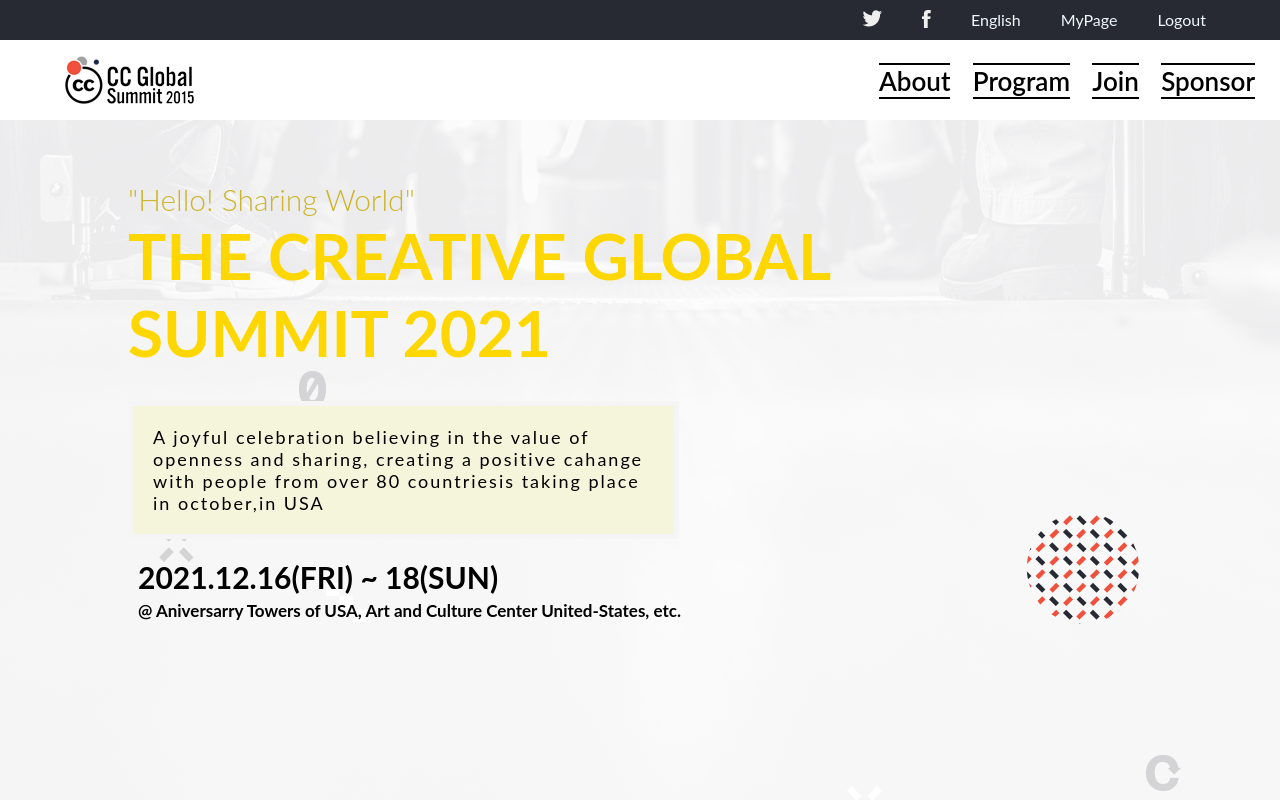
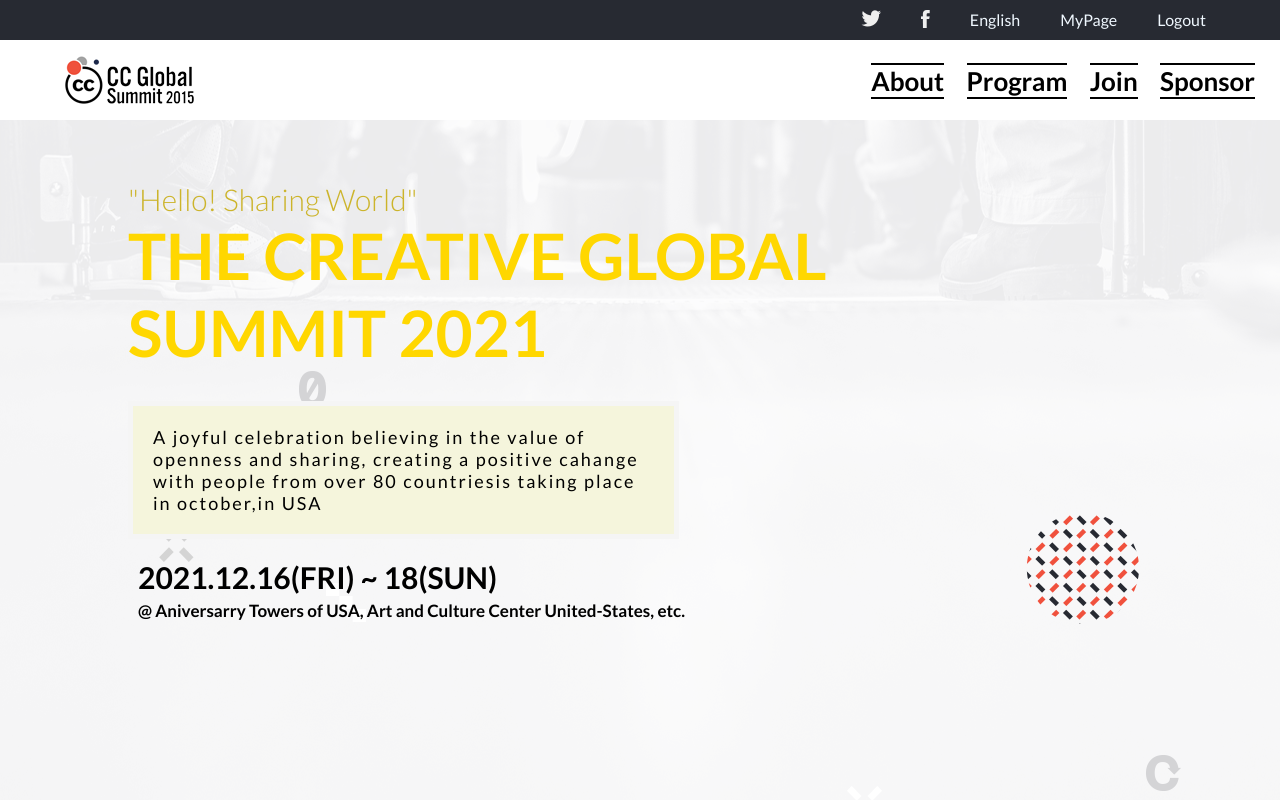
Before and after one commit to Itswali/Global-Summit, a website: page index.html in a window 1280 px wide. Shown: the top 800 px of the page. Drawn offline with Linux system fonts and the light colour scheme.

Commit message:
add font link fato as recommendded

```diff
--- a/style.css
+++ b/style.css
@@ -1,3 +1,5 @@
+@import url("https://fonts.googleapis.com/css2?family=Lato:wght@100;300;400;700;900&family=Roboto:ital,wght@1,100;1,400&display=swap");
+
 * {
   margin: 0;
   padding: 0;
```
